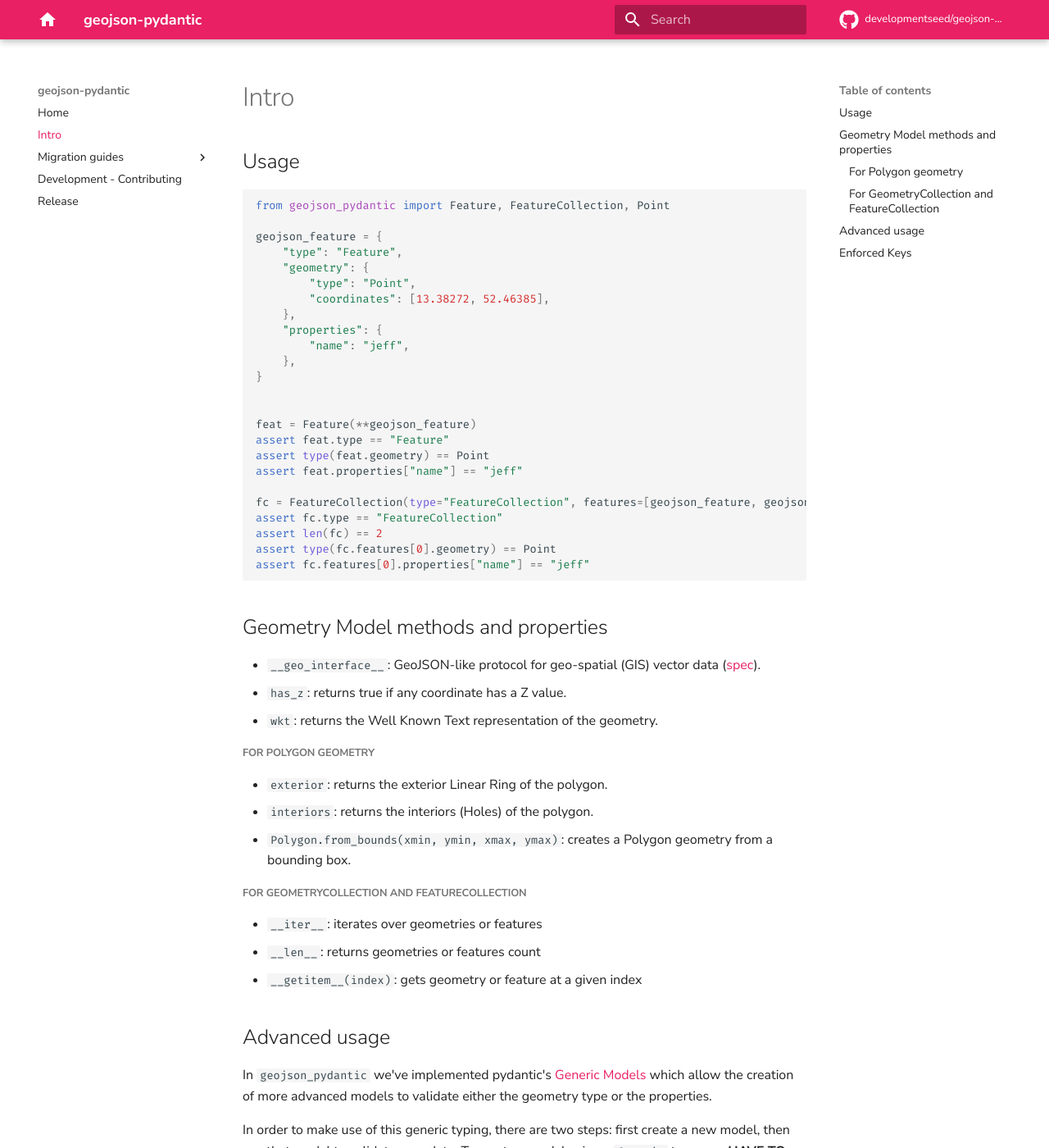
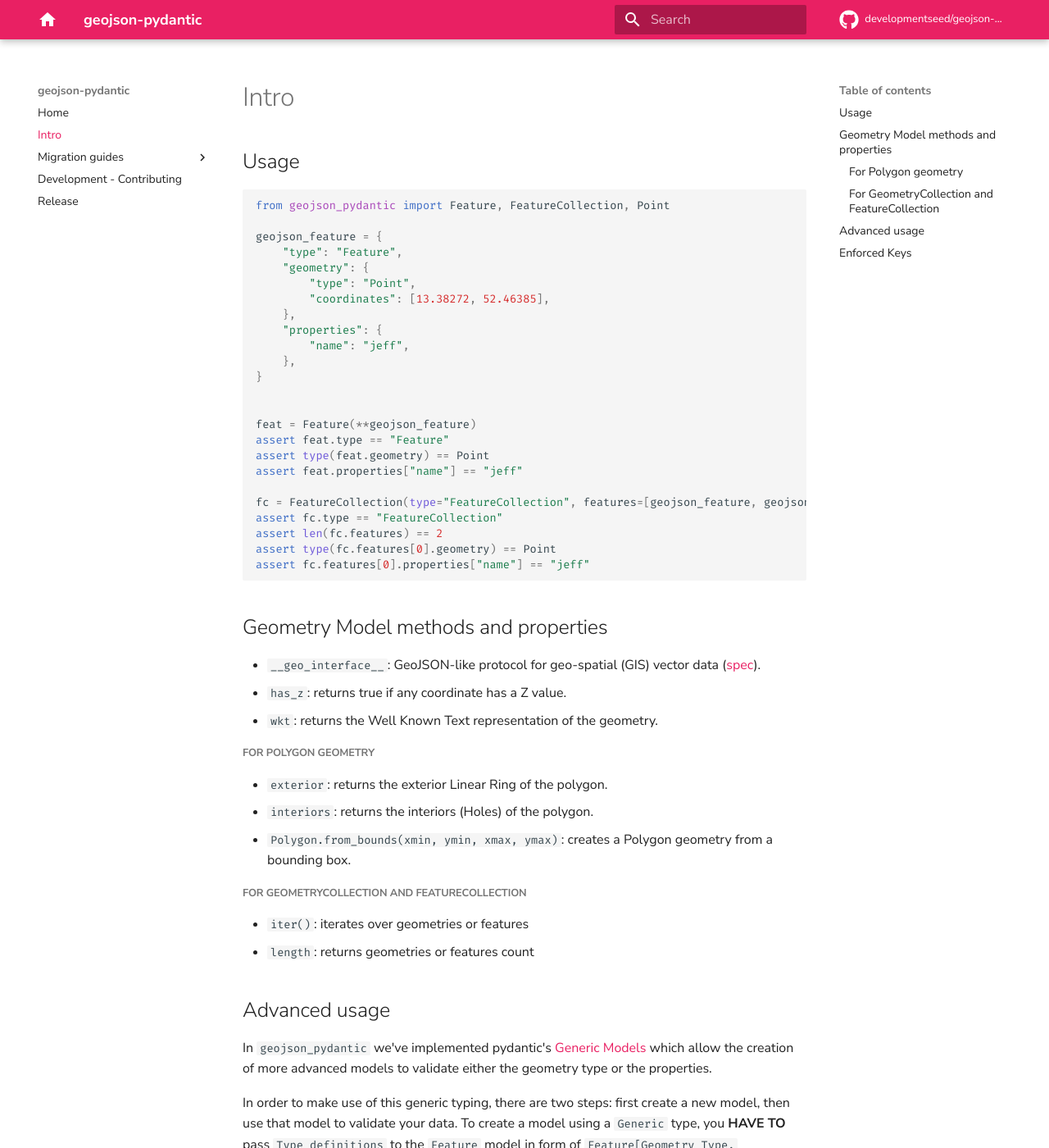
Before and after one commit to developmentseed/geojson-pydantic, an MkDocs documentation site: the page built from docs/src/intro.md, in a window 1280 px wide and 1400 px high. Shown: the whole window at 82% size. Built offline with MkDocs 1.6.1 and Material for MkDocs 9.7.7, drawn with Linux system fonts in a browser that asks for light colours; comment, search, counter and statistics services are not loaded.

Commit message:
release date

````diff
--- a/docs/src/intro.md
+++ b/docs/src/intro.md
@@ -23,7 +23,7 @@
 
 fc = FeatureCollection(type="FeatureCollection", features=[geojson_feature, geojson_feature])
 assert fc.type == "FeatureCollection"
-assert len(fc) == 2
+assert len(fc.features) == 2
 assert type(fc.features[0].geometry) == Point
 assert fc.features[0].properties["name"] == "jeff"
 ```
@@ -42,9 +42,8 @@
 
 ##### For GeometryCollection and FeatureCollection
 
-- `__iter__`: iterates over geometries or features
-- `__len__`: returns geometries or features count
-- `__getitem__(index)`: gets geometry or feature at a given index
+- `iter()`: iterates over geometries or features
+- `length`: returns geometries or features count
 
 ## Advanced usage
 
````
Also changed, not shown: CHANGELOG.md.
